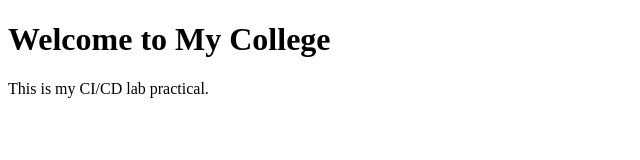
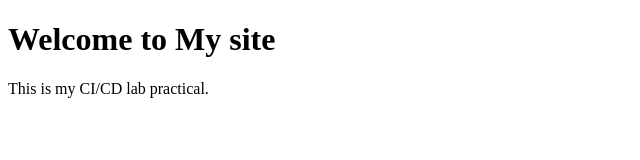
Before and after one commit to Gagan3287/LAB-TEST-01, a plain HTML site: page index.html in a window 1280 px wide. Shown: the whole page, without its empty margins (0-640 px from the left). Drawn offline with Linux system fonts and the light colour scheme.

Commit message:
Update index.html

```diff
--- a/index.html
+++ b/index.html
@@ -4,7 +4,7 @@
     <title>My College Website</title>
 </head>
 <body>
-    <h1>Welcome to My College</h1>
+    <h1>Welcome to My site</h1>
     <p>This is my CI/CD lab practical.</p>
 </body>
 </html>
```
